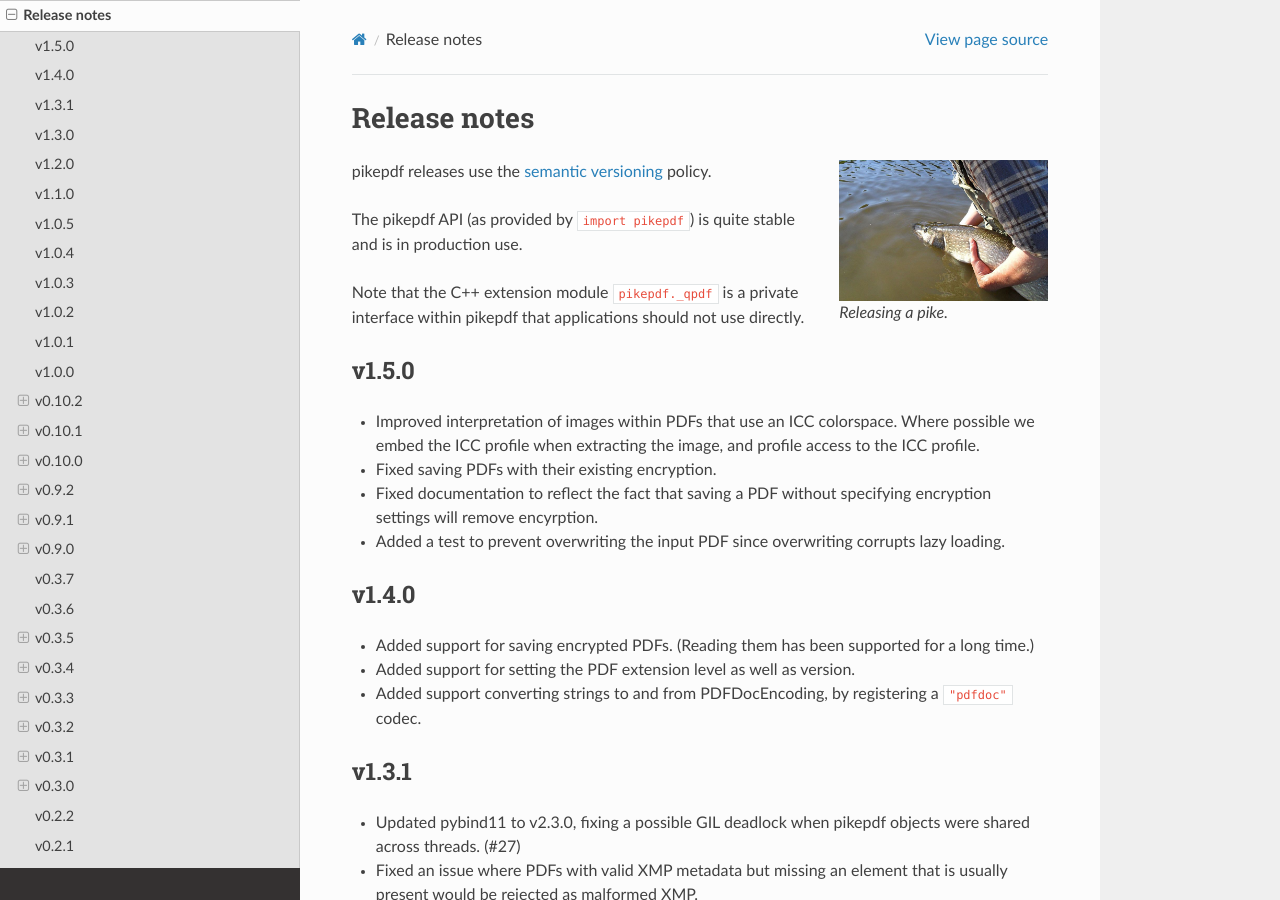
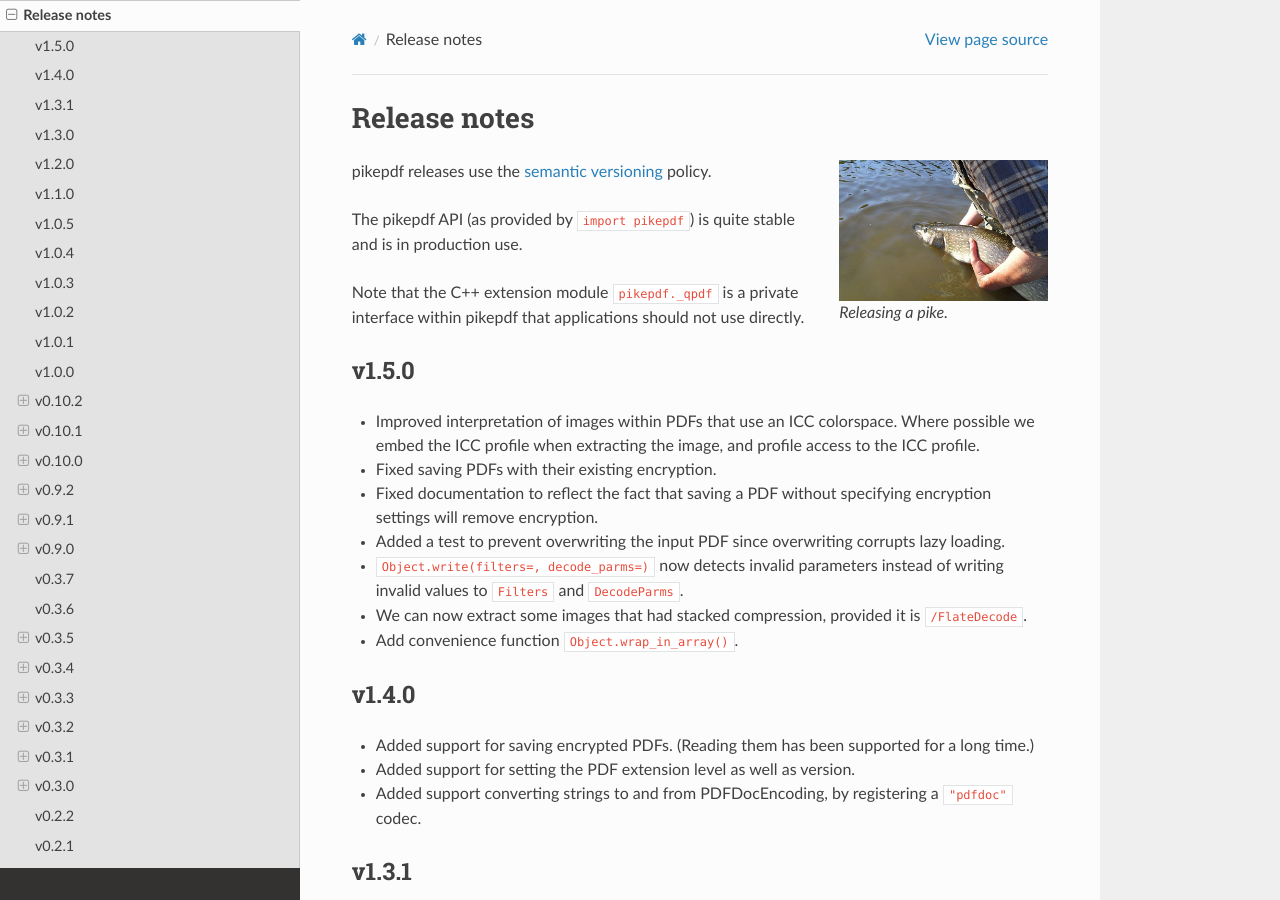
Before and after one commit to pikepdf/pikepdf, a Sphinx documentation site: the page built from docs/release_notes.rst, in a window 1280 px wide and 900 px high. Built offline with Sphinx 7.4.7 and the Read the Docs theme 2.0.0, drawn with Linux system fonts in a browser that asks for light colours; pages that are not in the unit, such as notebooks, are missing from menus; the version number could not be read and is left out.

Commit message:
Add Object.wrap_in_array()

```diff
--- a/docs/release_notes.rst
+++ b/docs/release_notes.rst
@@ -27,9 +27,14 @@ v1.5.0
    profile access to the ICC profile.
 -  Fixed saving PDFs with their existing encryption.
 -  Fixed documentation to reflect the fact that saving a PDF without
-   specifying encryption settings will remove encyrption.
+   specifying encryption settings will remove encryption.
 -  Added a test to prevent overwriting the input PDF since overwriting
    corrupts lazy loading.
+-  ``Object.write(filters=, decode_parms=)`` now detects invalid parameters
+   instead of writing invalid values to ``Filters`` and ``DecodeParms``.
+-  We can now extract some images that had stacked compression, provided it
+   is ``/FlateDecode``.
+-  Add convenience function ``Object.wrap_in_array()``.
 
 v1.4.0
 ======
```
Also changed, not shown: 3 other files.
